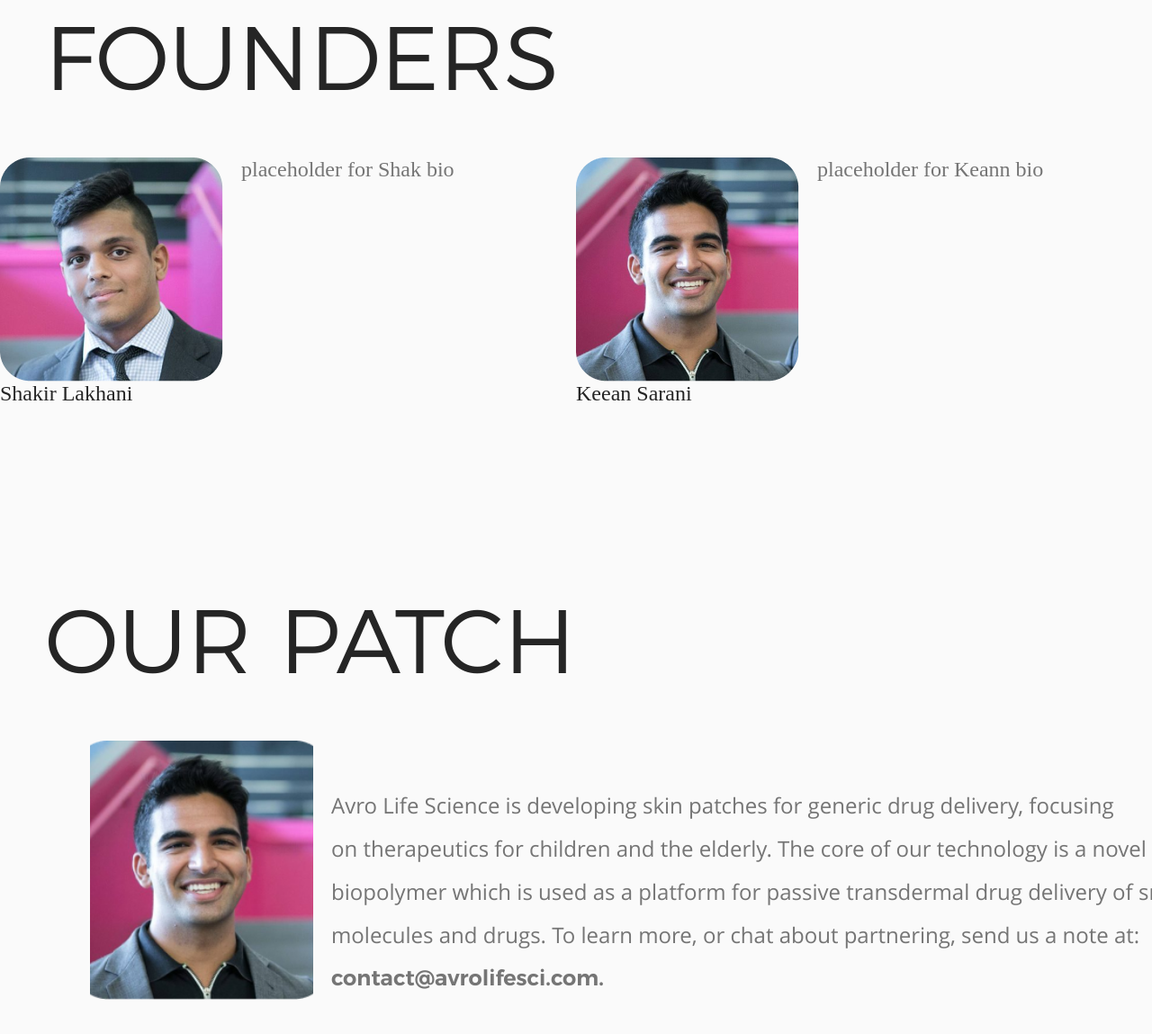
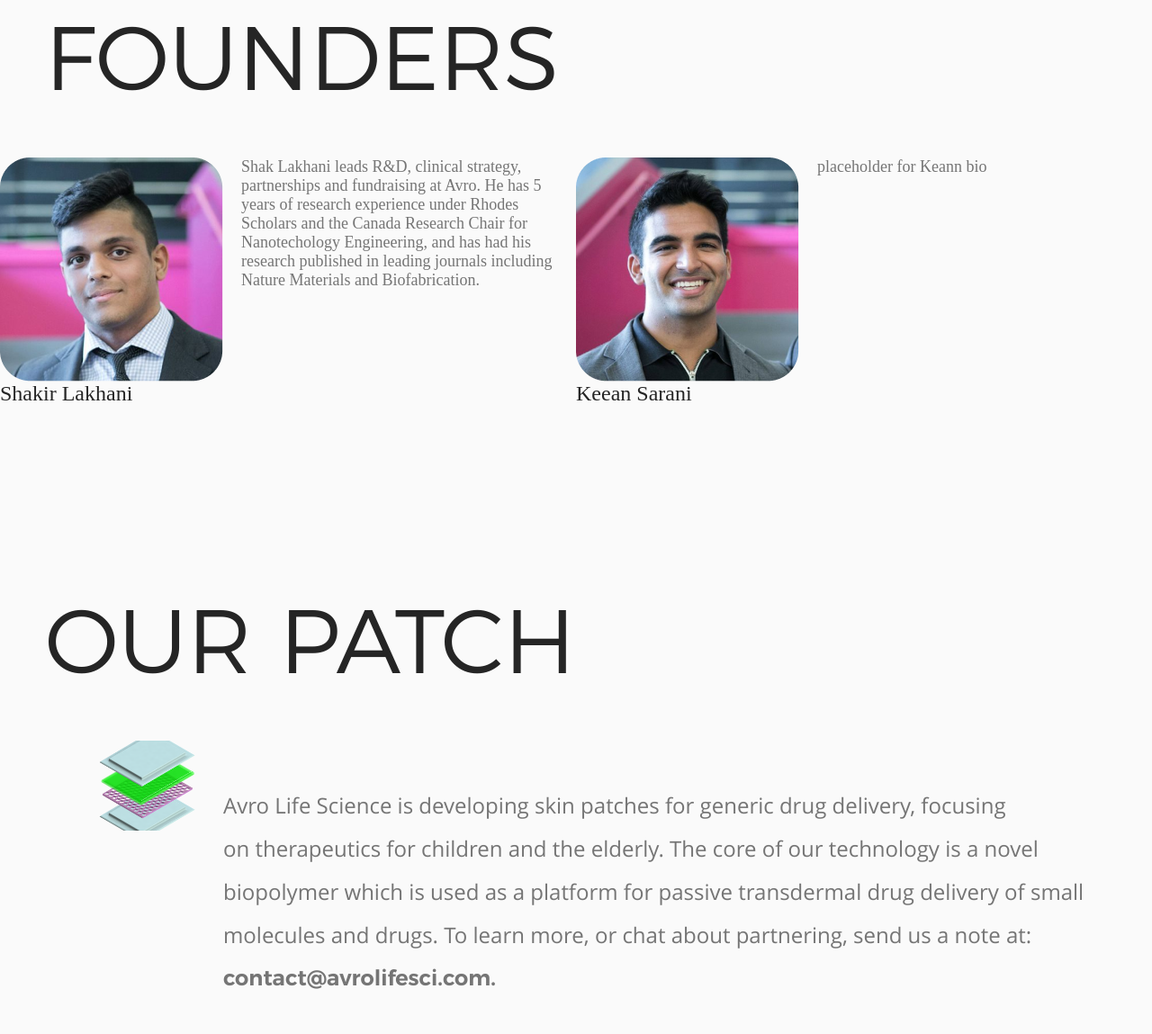
Before and after one commit to nahmjordan/avro-incubate, a website: page index.html in a window 1280 px wide. Shown: the part 749-1898 px from the top of the page at 90% size. Drawn offline with Linux system fonts and the light colour scheme.

Commit message:
i forget

```diff
--- a/index.html
+++ b/index.html
@@ -52,7 +52,7 @@
         </div>
 
         <div class="bio-text">
-          <p>placeholder for Shak bio</p>
+          <p>Shak Lakhani leads R&D, clinical strategy, partnerships and fundraising at Avro. He has 5 years of research experience under Rhodes Scholars and the Canada Research Chair for Nanotechology Engineering, and has had his research published in leading journals including Nature Materials and Biofabrication.</p>
         </div>
 
       </div>
@@ -79,7 +79,7 @@
 
 <div id="patch">
 
-  <img style="max-width: 100%; max-height:100%; margin:0; object-fit: cover;"src="./public/style/keann.png"/>
+  <img style="max-width: 10%; max-height:35%; margin:0; object-fit: cover;"src="./public/style/patch.png"/>
 
   <div style="padding-left: 20px; white-space: pre-line;">
     Avro Life Science is developing skin patches for generic drug delivery, focusing
--- a/public/style/css/stylesheet-montserrat.css
+++ b/public/style/css/stylesheet-montserrat.css
@@ -132,6 +132,7 @@
     flex-direction: row;
     height: 50px;
     /*position: absolute;*/
+    font-size: 24px;
     font-family: open_sansregular;
     color: #757575;
     font-size: 24px;
@@ -232,9 +233,9 @@
 }
 
 .bio-text {
-    font-size: 24px;
+    font-size: 18px;
     color: #757575;
-    font-family: montserratlight;
+    font-family: open_sansregular !important;
     padding-left: 20px;
 }
 
```
Also changed, not shown: public/style/patch.png (added).
